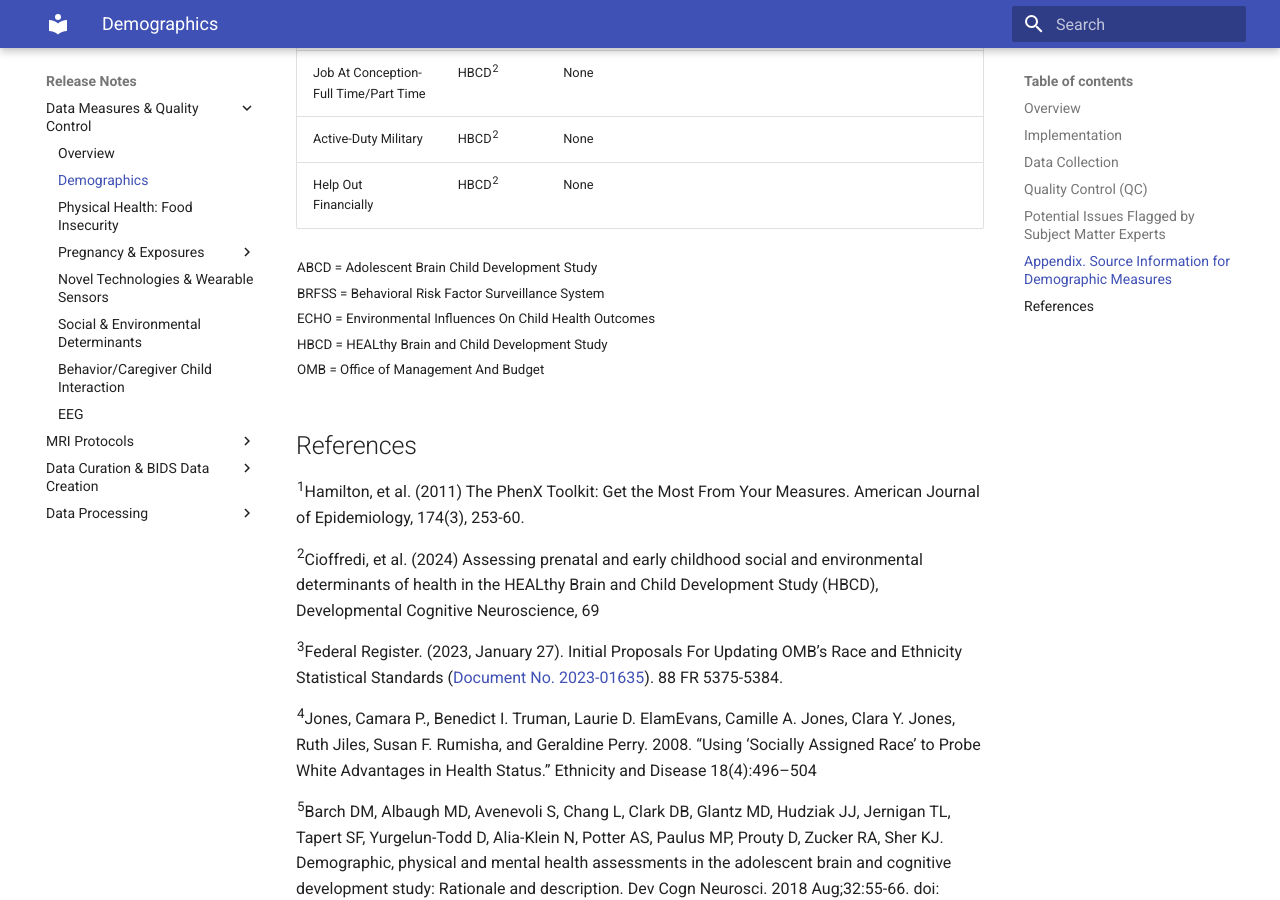
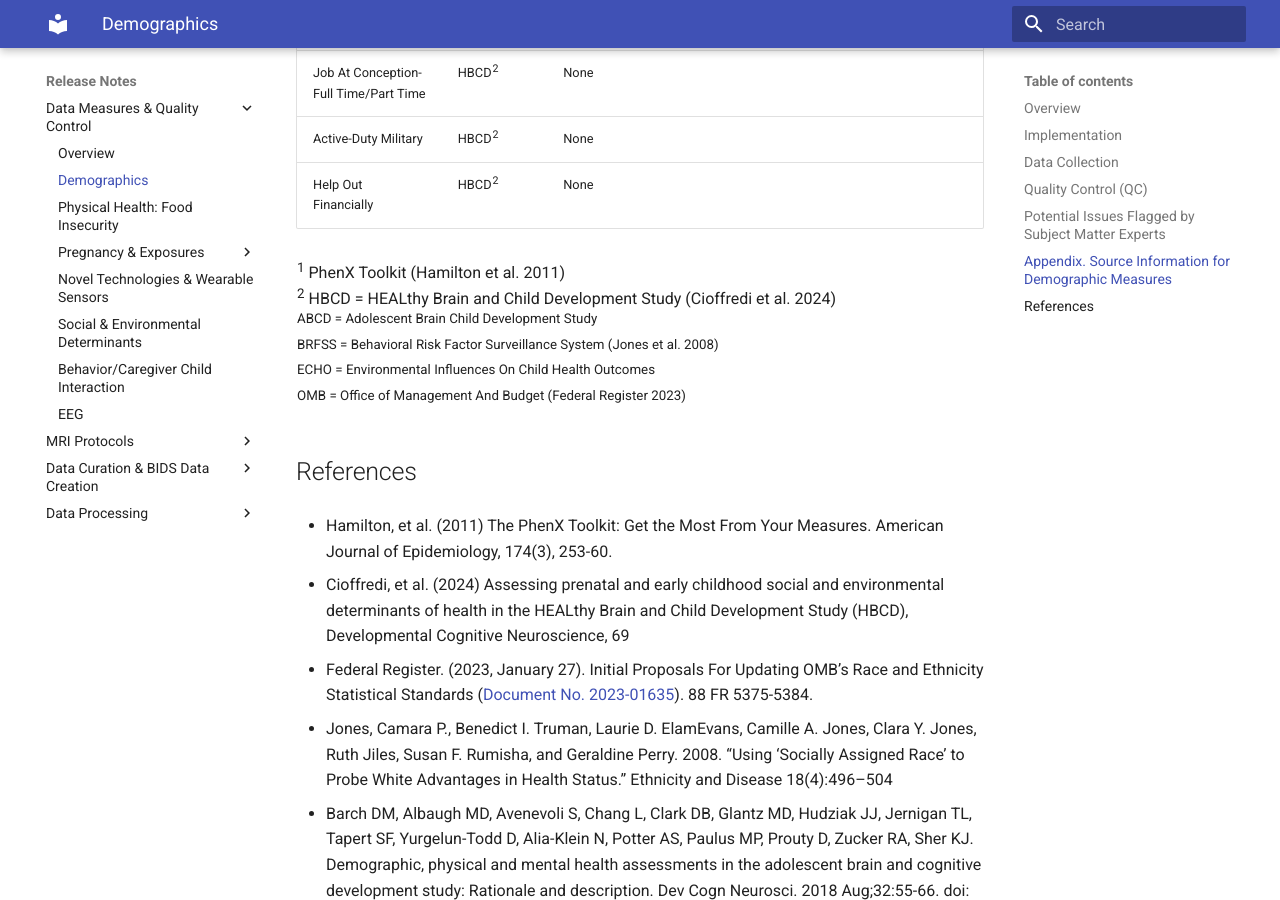
Before and after one commit to mattcieslak/hbcd-docs, an MkDocs documentation site: the page built from docs/measures/demographics.md, in a window 1280 px wide and 900 px high, scrolled down 4379 px. Built offline with MkDocs 1.6.1 and Material for MkDocs 9.7.7, drawn with Linux system fonts in a browser that asks for light colours.

Commit message:
Update demographics.md

```diff
--- a/docs/measures/demographics.md
+++ b/docs/measures/demographics.md
@@ -76,19 +76,20 @@
 | Active-Duty Military | HBCD<sup>2</sup> | None |
 | Help Out Financially | HBCD<sup>2</sup>| None |
 
+<sup>1</sup> PhenX Toolkit (Hamilton et al. 2011)<br>
+<sup>2</sup> HBCD = HEALthy Brain and Child Development Study (Cioffredi et al. 2024)<br>
 <sup>ABCD = Adolescent Brain Child Development Study</sup><br>
-<sup>BRFSS = Behavioral Risk Factor Surveillance System</sup><br>
+<sup>BRFSS = Behavioral Risk Factor Surveillance System (Jones et al. 2008)</sup><br>
 <sup>ECHO = Environmental Influences On Child Health Outcomes</sup><br>
-<sup>HBCD = HEALthy Brain and Child Development Study</sup><br>
-<sup>OMB = Office of Management And Budget</sup>
+<sup>OMB = Office of Management And Budget (Federal Register 2023)</sup>
 
 ## References
-<sup>1</sup>Hamilton, et al. (2011) The PhenX Toolkit: Get the Most From Your Measures. American Journal of Epidemiology, 174(3), 253-60.
+  * Hamilton, et al. (2011) The PhenX Toolkit: Get the Most From Your Measures. American Journal of Epidemiology, 174(3), 253-60.
 
-<sup>2</sup>Cioffredi, et al. (2024) Assessing prenatal and early childhood social and environmental determinants of health in the HEALthy Brain and Child Development Study (HBCD), Developmental Cognitive Neuroscience, 69
+  * Cioffredi, et al. (2024) Assessing prenatal and early childhood social and environmental determinants of health in the HEALthy Brain and Child Development Study (HBCD), Developmental Cognitive Neuroscience, 69
 
-<sup>3</sup>Federal Register. (2023, January 27). Initial Proposals For Updating OMB’s Race and Ethnicity Statistical Standards ([Document No. 2023-01635](https://www.federalregister.gov/documents/2023/01/27/2023-01635/initial-proposals-for-updating-ombs-race-and-ethnicity-statistical-standards)). 88 FR 5375-5384.
+  * Federal Register. (2023, January 27). Initial Proposals For Updating OMB’s Race and Ethnicity Statistical Standards ([Document No. 2023-01635](https://www.federalregister.gov/documents/2023/01/27/2023-01635/initial-proposals-for-updating-ombs-race-and-ethnicity-statistical-standards)). 88 FR 5375-5384.
 
-<sup>4</sup>Jones, Camara P., Benedict I. Truman, Laurie D. ElamEvans, Camille A. Jones, Clara Y. Jones, Ruth Jiles, Susan F. Rumisha, and Geraldine Perry. 2008. “Using ‘Socially Assigned Race’ to Probe White Advantages in Health Status.” Ethnicity and Disease 18(4):496–504
+  * Jones, Camara P., Benedict I. Truman, Laurie D. ElamEvans, Camille A. Jones, Clara Y. Jones, Ruth Jiles, Susan F. Rumisha, and Geraldine Perry. 2008. “Using ‘Socially Assigned Race’ to Probe White Advantages in Health Status.” Ethnicity and Disease 18(4):496–504
 
-<sup>5</sup>Barch DM, Albaugh MD, Avenevoli S, Chang L, Clark DB, Glantz MD, Hudziak JJ, Jernigan TL, Tapert SF, Yurgelun-Todd D, Alia-Klein N, Potter AS, Paulus MP, Prouty D, Zucker RA, Sher KJ. Demographic, physical and mental health assessments in the adolescent brain and cognitive development study: Rationale and description. Dev Cogn Neurosci. 2018 Aug;32:55-66. doi: 10.1016/j.dcn.2017.10.010. Epub 2017 Nov 3. PMID: 29113758; PMCID: PMC5934320.
+  * Barch DM, Albaugh MD, Avenevoli S, Chang L, Clark DB, Glantz MD, Hudziak JJ, Jernigan TL, Tapert SF, Yurgelun-Todd D, Alia-Klein N, Potter AS, Paulus MP, Prouty D, Zucker RA, Sher KJ. Demographic, physical and mental health assessments in the adolescent brain and cognitive development study: Rationale and description. Dev Cogn Neurosci. 2018 Aug;32:55-66. doi: 10.1016/j.dcn.2017.10.010. Epub 2017 Nov 3. PMID: 29113758; PMCID: PMC5934320.
```
